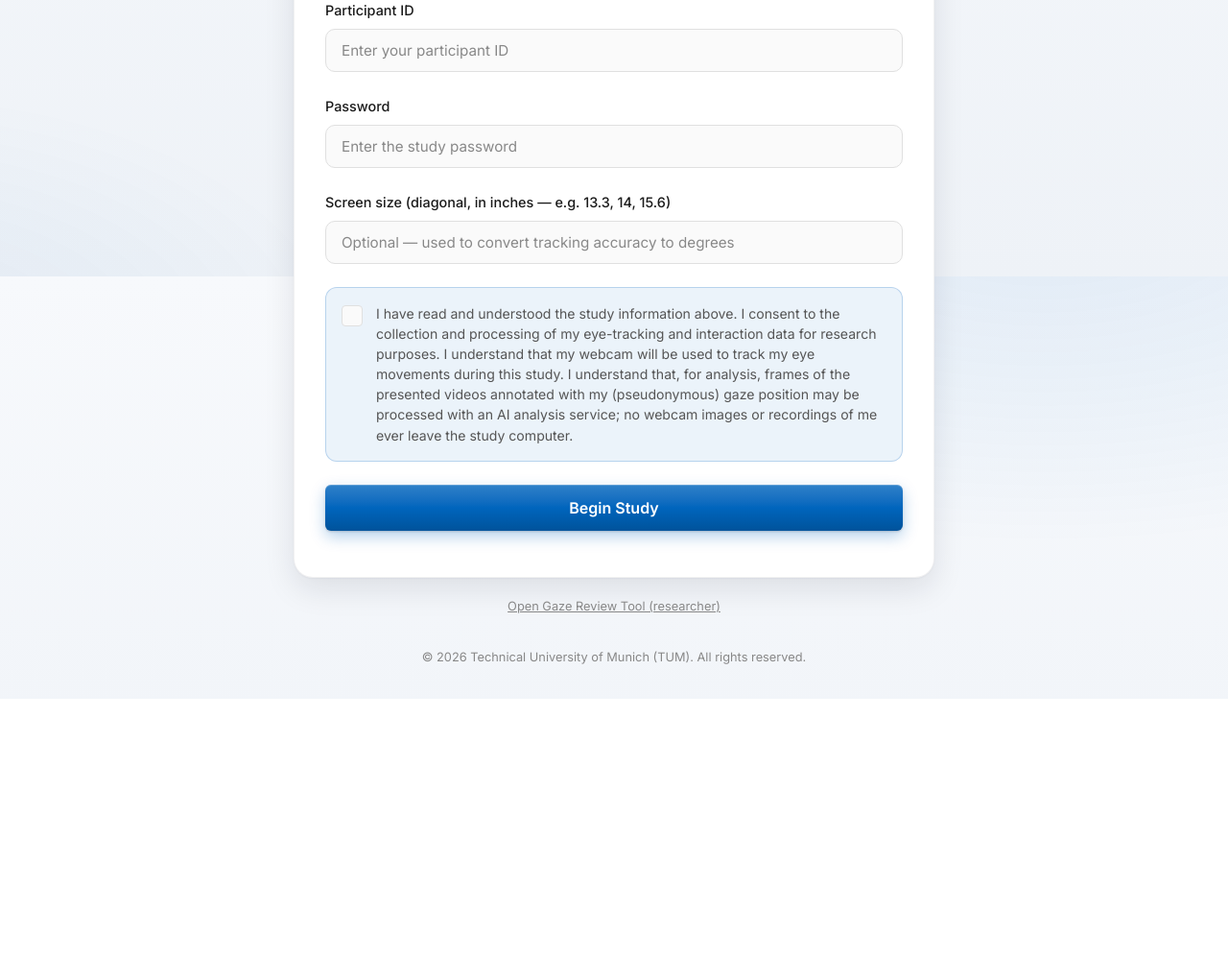
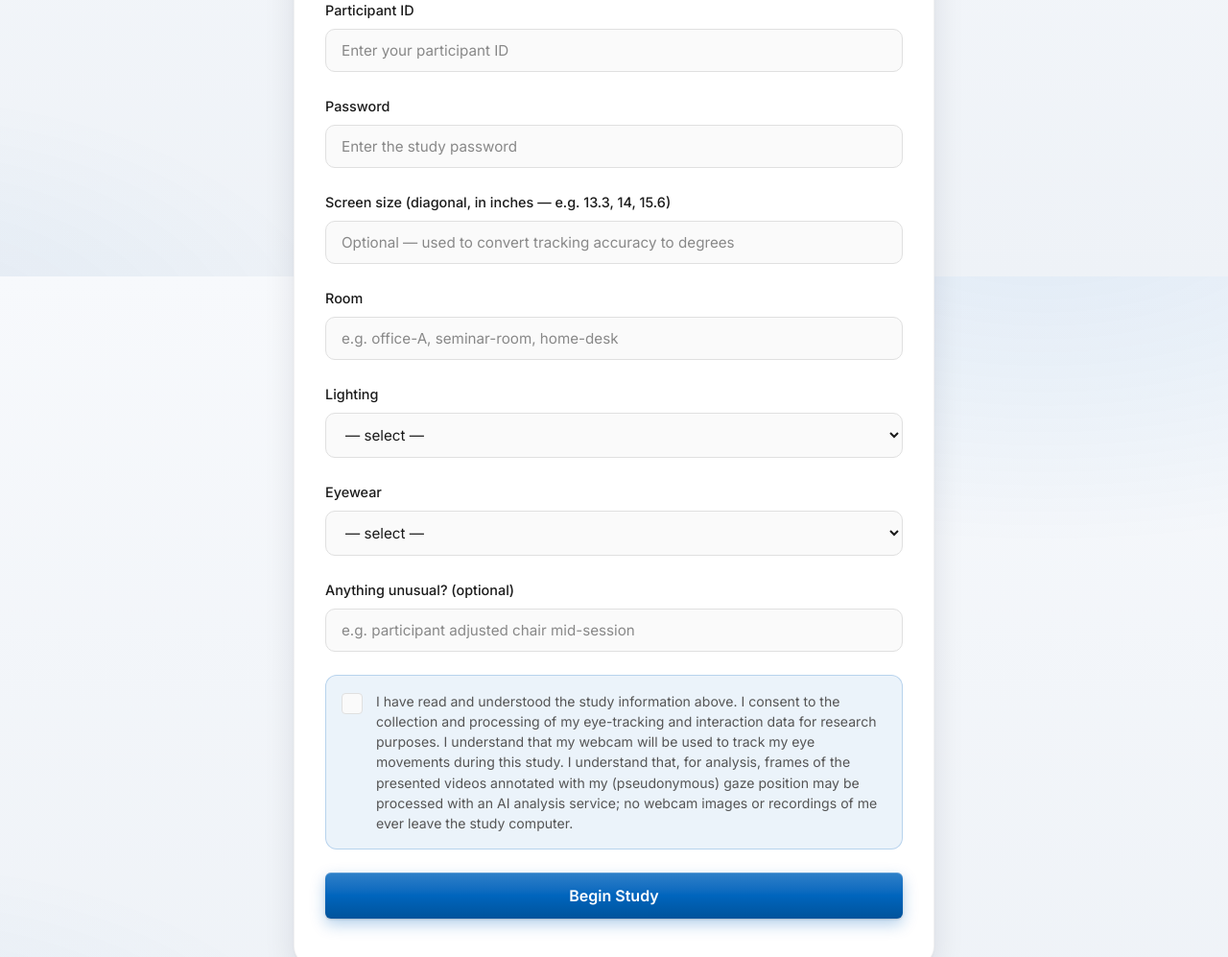
Before and after one commit to JanAulichTum/gazefollowerthesis, a Flask app: page / in a window 1280 px wide. Shown: the part 512-1509 px from the top of the page at 96% size. Before the commit the page ends 1240 px from the top, so only its background shows below. Run offline with Flask 3, Linux system fonts and the light colour scheme; some libraries are stand-ins or nearby versions.

Commit message:
Capture recording conditions at login
RQ1 asks what accuracy the pipeline achieves "under varying recording
conditions". Collection happens in different rooms with different light,
which is exactly that variation — but nothing recorded it, so it could
not be analysed. Conditions cannot be reconstructed from the gaze data
afterwards, and a recollection weeks later is not a covariate.

The login form now captures room, lighting, eyewear and a free-text note
for anything unusual. Lighting and eyewear use fixed vocabularies rather
than free text: ten sessions of "artificial-only" tabulate, ten sessions
of "quite bright I guess" do not. Eyewear matters specifically because
it degrades the iris distance estimate (4.3 % -> 4.8 % mean relative
error) and can distort the iris rim enough to trip the iris/IOD
cross-check.

Conditions are set in the Flask session at login and carried to the
socket state on connect — the manifest is built from the latter, so
without the bridge they would silently never reach the record. An
incomplete entry is logged as a warning at login, while it can still be
corrected, rather than discovered during analysis.

```diff
--- a/app.py
+++ b/app.py
@@ -514,6 +514,32 @@ def login():
         screen_diag = None
     session["screen_diag_inches"] = screen_diag or DEFAULT_SCREEN_DIAG_INCHES
     session["screen_diag_assumed"] = screen_diag is None
+
+    # --- Recording conditions (RQ1: "varying recording conditions") ---------
+    # Collection happens in DIFFERENT ROOMS with different light. That
+    # variation is the independent variable RQ1 asks about, but it is
+    # only analysable if it is recorded AT THE TIME. It cannot be
+    # reconstructed afterwards from the gaze data, and "I think that one
+    # was the bright room" is not a covariate.
+    #
+    # Free text is deliberately avoided for the categorical fields: a
+    # fixed vocabulary can be tabulated across 10 sessions, "quite
+    # bright I guess" cannot.
+    conditions = {
+        "room": (request.form.get("room", "").strip() or None),
+        "lighting": (request.form.get("lighting", "").strip() or None),
+        "glasses": (request.form.get("glasses", "").strip() or None),
+        "time_of_day": datetime.now().strftime("%H:%M"),
+        "notes": (request.form.get("condition_notes", "").strip() or None)[:300]
+        if request.form.get("condition_notes", "").strip() else None,
+    }
+    session["conditions"] = conditions
+    if not conditions["room"] or not conditions["lighting"]:
+        logger.warning(
+            "Recording conditions incomplete (room=%s, lighting=%s). RQ1 asks "
+            "about VARYING recording conditions; unrecorded conditions cannot "
+            "be analysed and cannot be recovered later.",
+            conditions["room"], conditions["lighting"])
 
     # --- Existing participant -----------------------------------------------
     existing = get_participant(participant_id)
@@ -1871,6 +1897,11 @@ def handle_connect():
     pid = session.get("participant_id")
     if pid:
         state["participant_id"] = pid
+    # Recording conditions live in the Flask session (set at login) but
+    # the manifest is built from the socket state, so they have to be
+    # carried across or they silently never reach the record.
+    if session.get("conditions"):
+        state["conditions"] = session["conditions"]
     logger.info("SocketIO connected: sid=%s, participant=%s", sid, pid)
     _start_telemetry(sid, pid)
 
@@ -1961,6 +1992,9 @@ def _finalize_session(sid: str, state: dict[str, Any]) -> dict[str, int]:
         # sampling rate. Previously computed only in quality_report.py and
         # never persisted.
         "events": counts.get("__events__"),
+        # Recording conditions, captured at login. RQ1 asks about
+        # varying recording conditions; this is the only record of them.
+        "conditions": state.get("conditions"),
         "rate_gate": state.get("rate_gate"),
         # Condensed background telemetry (full series in data/telemetry/).
         # Keeps the manifest readable while making the headline context —
--- a/templates/index.html
+++ b/templates/index.html
@@ -65,6 +65,56 @@
                        name="screen_diag" min="6" max="59" step="0.1"
                        inputmode="decimal"
                        placeholder="Optional — used to convert tracking accuracy to degrees">
+            </div>
+
+            <!-- Recording conditions. RQ1 asks about VARYING recording
+                 conditions; these are the only record of them and cannot
+                 be reconstructed after the session. Fixed vocabularies,
+                 not free text, so 10 sessions can be tabulated. -->
+            <div class="form-group">
+                <label class="form-label" for="room">Room</label>
+                <input class="form-input" type="text" id="room" name="room"
+                       list="room-options" maxlength="40"
+                       placeholder="e.g. office-A, seminar-room, home-desk">
+                <datalist id="room-options">
+                    <option value="office-A"></option>
+                    <option value="office-B"></option>
+                    <option value="seminar-room"></option>
+                    <option value="home-desk"></option>
+                    <option value="lab"></option>
+                </datalist>
+            </div>
+
+            <div class="form-group">
+                <label class="form-label" for="lighting">Lighting</label>
+                <select class="form-input" id="lighting" name="lighting">
+                    <option value="">— select —</option>
+                    <option value="daylight-bright">Daylight, bright</option>
+                    <option value="daylight-overcast">Daylight, overcast</option>
+                    <option value="artificial-only">Artificial only</option>
+                    <option value="mixed">Mixed daylight + artificial</option>
+                    <option value="dim">Dim</option>
+                    <option value="backlit">Window behind participant (backlit)</option>
+                </select>
+            </div>
+
+            <div class="form-group">
+                <label class="form-label" for="glasses">Eyewear</label>
+                <select class="form-input" id="glasses" name="glasses">
+                    <option value="">— select —</option>
+                    <option value="none">None</option>
+                    <option value="glasses">Glasses</option>
+                    <option value="contacts">Contact lenses</option>
+                </select>
+            </div>
+
+            <div class="form-group">
+                <label class="form-label" for="condition_notes">
+                    Anything unusual? (optional)
+                </label>
+                <input class="form-input" type="text" id="condition_notes"
+                       name="condition_notes" maxlength="300"
+                       placeholder="e.g. participant adjusted chair mid-session">
             </div>
 
             <div class="consent-group">
```
Also changed, not shown: run_tests.py (+21 -0 lines).
